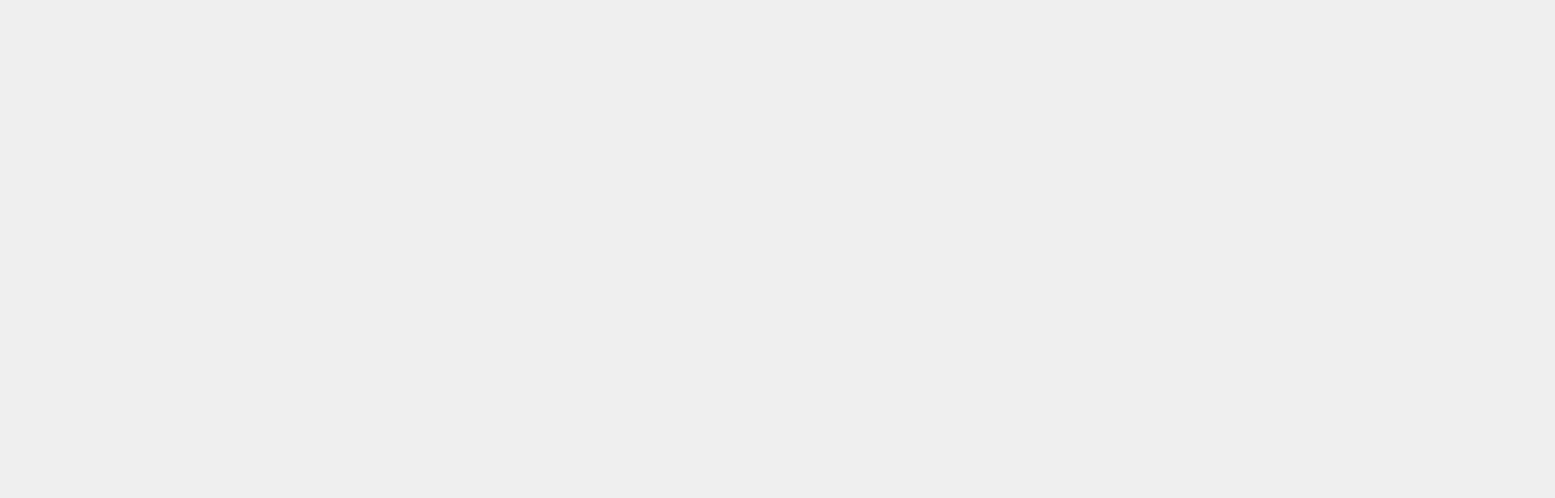
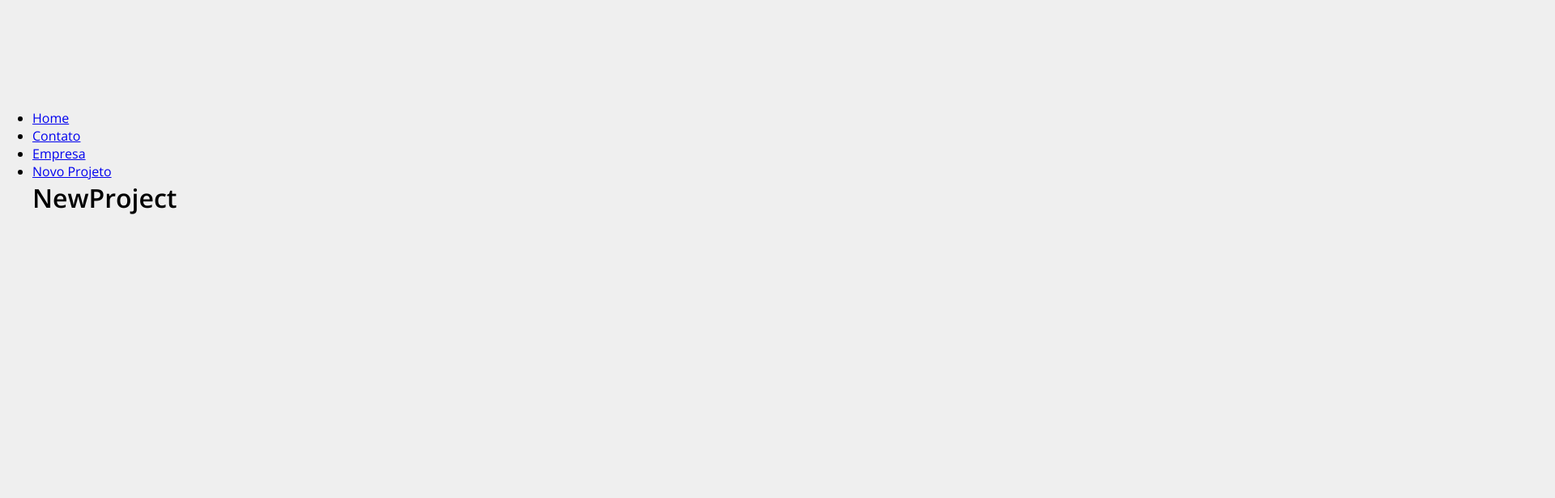
Before and after one commit to lucascc19/Costs, a React (Create React App) app: page /newproject in a window 1280 px wide. Shown: the part 1960-2576 px from the top of the page at 81% size, 1920 px wide, since content can reach past the window. Before the commit the page ends 800 px from the top, so only its background shows below. Built offline with nearby package versions, Linux system fonts and the light colour scheme.

Commit message:
criação dos componentes navbar e footer

```diff
--- a/package.json
+++ b/package.json
@@ -10,7 +10,8 @@
     "react": "^18.2.0",
     "react-dom": "^18.2.0",
     "react-icons": "^4.6.0",
-    "react-router-dom": "^6.4.3",
+    "react-router": "^5.2.0",
+    "react-router-dom": "^5.2.0",
     "react-scripts": "5.0.1",
     "uuid": "^9.0.0",
     "web-vitals": "^2.1.4"
@@ -38,5 +39,8 @@
       "last 1 firefox version",
       "last 1 safari version"
     ]
+  },
+  "devDependencies": {
+    "tsx": "^3.12.1"
   }
 }
--- a/src/App.js
+++ b/src/App.js
@@ -1,8 +1,34 @@
+import { BrowserRouter as Router, Switch, Route, Link } from 'react-router-dom'
+import Home from './components/pages/Home'
+import Company from './components/pages/Company'
+import Contact from './components/pages/Contact'
+import NewProject from './components/pages/NewProject'
+import Container from './components/layout/Container'
+import Navbar from './components/layout/Navbar'
+import Footer from './components/layout/Footer'
+
 function App() {
   return (
-    <div className='App'>
-      <p>Costs</p>
-    </div>
+    <Router>
+      <Navbar />
+      <Switch>
+        <Container customClass="min-height">
+          <Route exact path='/'>
+            <Home />
+          </Route>
+          <Route exact path='/company'>
+            <Company />
+          </Route>
+          <Route exact path='/contact'>
+            <Contact />
+          </Route>
+          <Route exact path='/newproject'>
+            <NewProject />
+          </Route>
+        </Container>
+      </Switch>
+      <Footer />
+    </Router>
   )
 }
 
--- /dev/null
+++ b/src/components/layout/Container.js
@@ -0,0 +1,11 @@
+import styles from './Container.module.css'
+
+function Container(props){
+    return(
+        <div className={`${styles.container} ${styles[props.customClass]}`}>
+            {props.children}
+        </div>
+    )
+}
+
+export default Container
--- /dev/null
+++ b/src/components/layout/Container.module.css
@@ -0,0 +1,11 @@
+.container {
+    width: 1200px;
+    display: flex;
+    justify-content: space-between;
+    margin: 0 auto;
+    flex-wrap: wrap;
+}
+
+.min-height {
+    min-height: 75%;
+}
--- /dev/null
+++ b/src/components/layout/Footer.js
@@ -0,0 +1,5 @@
+function Footer(){
+    return <p>Footer</p>
+}
+
+export default Footer
--- /dev/null
+++ b/src/components/layout/Navbar.js
@@ -0,0 +1,32 @@
+import { Link } from "react-router-dom"
+import Container from './Container'
+import styles from './Navbar.module.css'
+import logo from '../../img/costs_logo.png'
+
+function Navbar(){
+    return(
+        <nav>
+            <Container>
+                <Link to="/">
+                    <img src={logo} alt="Costs"/>
+                </Link>
+                <ul>
+                    <li>
+                        <Link to="/">Home</Link>
+                    </li>
+                    <li>
+                        <Link to="/contact">Contato</Link>
+                    </li>
+                    <li>
+                        <Link to="/company">Empresa</Link>
+                    </li>
+                    <li>
+                        <Link to="/newproject">Novo Projeto</Link>
+                    </li>
+                </ul>
+            </Container>
+        </nav>
+    )
+}
+
+export default Navbar
--- /dev/null
+++ b/src/components/layout/Navbar.module.css
@@ -0,0 +1,12 @@
+.navbar {
+  display: flex;
+  justify-content: space-between;
+  background-color: #222;
+  padding: 1em;
+}
+
+.list {
+  display: flex;
+  list-style: none;
+  align-items: center;
+}
--- /dev/null
+++ b/src/components/pages/Company.js
@@ -0,0 +1,5 @@
+function Company(){
+    return <h1>Company</h1>
+}
+
+export default Company
--- /dev/null
+++ b/src/components/pages/Contact.js
@@ -0,0 +1,5 @@
+function Contact(){
+    return <h1>Contact</h1>
+}
+
+export default Contact
--- /dev/null
+++ b/src/components/pages/Home.js
@@ -0,0 +1,5 @@
+function Home(){
+    return <h1>Home</h1>
+}
+
+export default Home
--- /dev/null
+++ b/src/components/pages/NewProject.js
@@ -0,0 +1,5 @@
+function NewProject(){
+    return <h1>NewProject</h1>
+}
+
+export default NewProject
```
Also changed, not shown: 1 other file (tests, documents, lock files or other folders).
